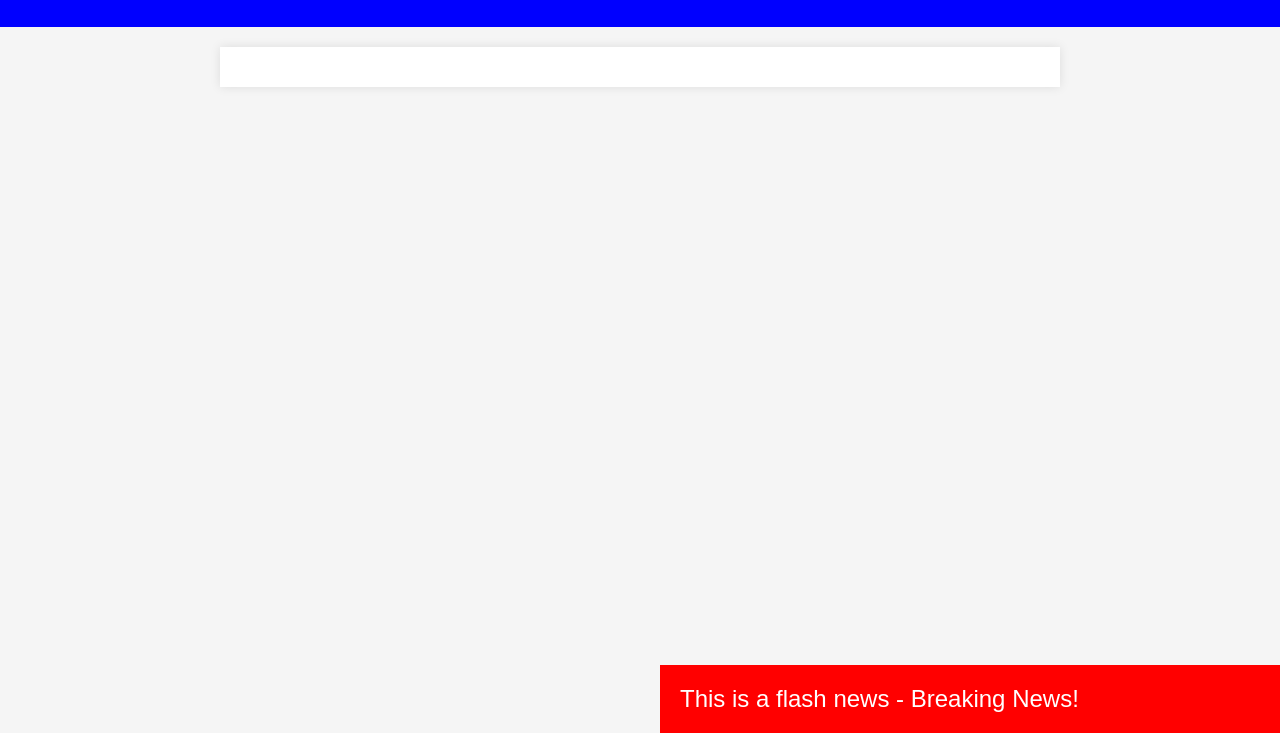
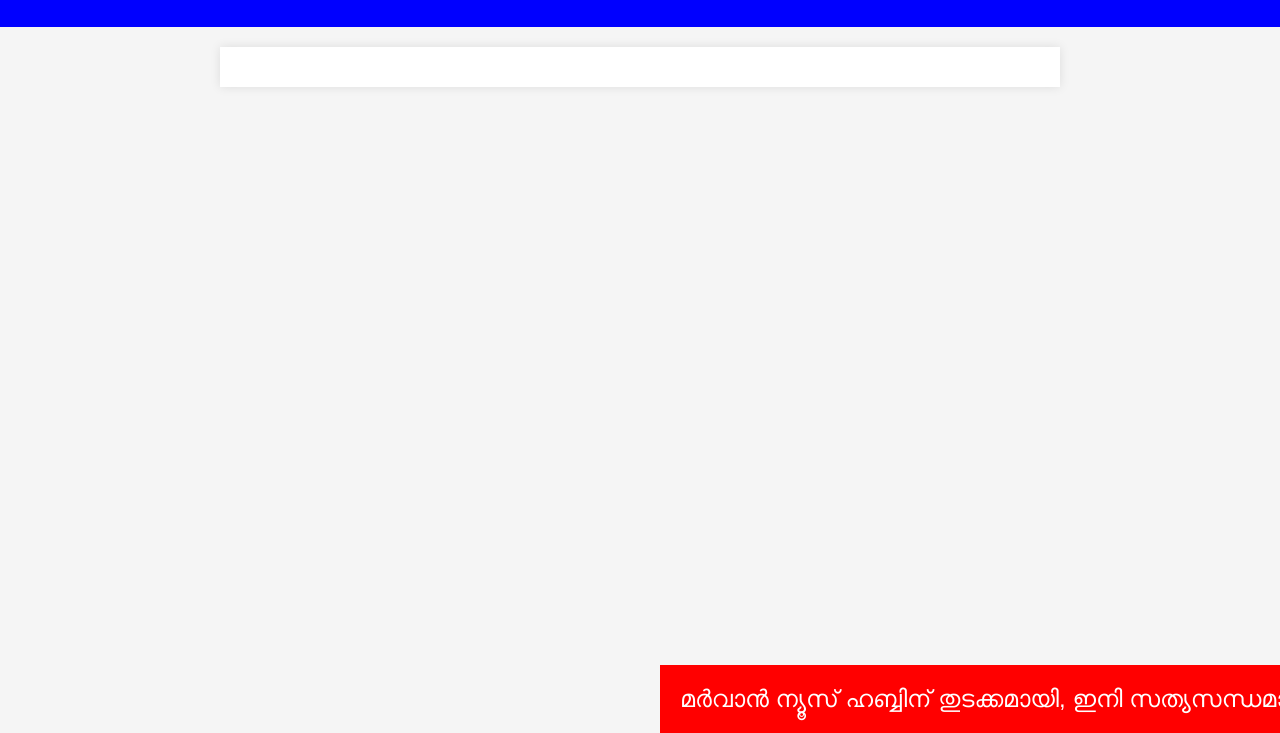
Before and after one commit to marwan564/mkd, a plain HTML site: page index.html in a window 1280 px wide. Shown: the part 67-800 px from the top of the page. Drawn offline with Linux system fonts and the light colour scheme; no server answers.

Commit message:
Update index.html

```diff
--- a/index.html
+++ b/index.html
@@ -14,7 +14,7 @@
   </div>
 
   <div class="flash-news">
-    <span>This is a flash news - Breaking News!</span>
+    <span>മർവാൻ ന്യൂസ് ഹബ്ബിന് തുടക്കമായി, ഇനി സത്യസന്ധമായ വാർത്തകൾ നിങ്ങളിലേക്ക് ഏതു നേരവും എത്തിക്കാൻ ഞങ്ങൾ പ്രതിജ്ഞാബദ്ധരാണ്. ഇനി വാർത്തയുടെ വസന്തകാലം... നമുക്ക് ഒരുമിച്ച് മുന്നേറാം!</span>
   </div>
 
   <script src="script.js"></script>
```
